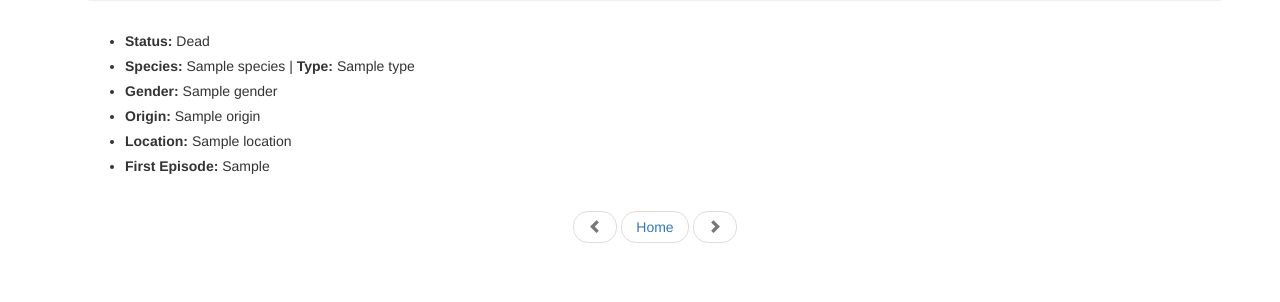
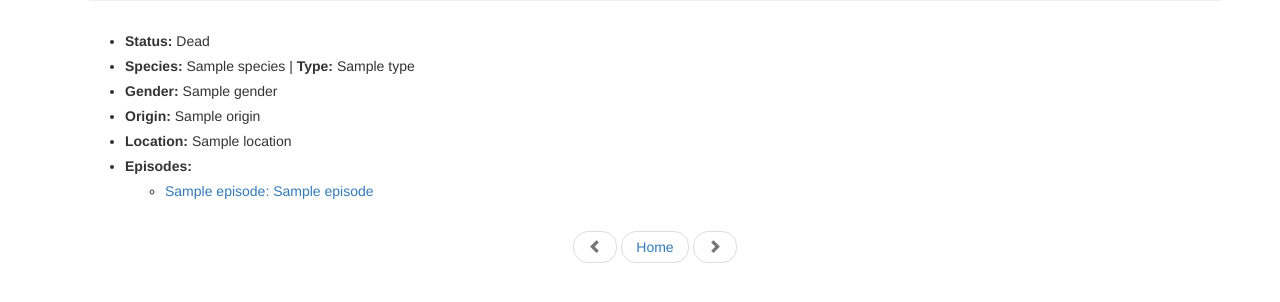
Before and after one commit to akajar/proyectoU03-personajes, a Flask app: page /profile/1 in a window 1280 px wide. Shown: the part 284-586 px from the top of the page. Run offline with Flask 2, Linux system fonts and the light colour scheme; grey boxes marked "Sample" are stand-in pictures; a database or web service that is not in the repository returns one stand-in record (values such as "Sample title"); some libraries are stand-ins or nearby versions.

Commit message:
Muestra los capitulos por personaje en la vista

```diff
--- a/app/templates/profile.html
+++ b/app/templates/profile.html
@@ -36,7 +36,12 @@
           <label>Location:</label> {{character.location}}
         </li>
         <li>
-          <label>First Episode:</label> {{character.first_episode}}
+          <label>Episodes:</label>
+          <ul>
+            {% for ep in character.episodes %}
+            <li><a href="{{url_for('episode_route.episode_details',id=ep.id)}}">{{ep.episode}}: {{ep.name}}</a></li>
+            {% endfor %}
+          </ul>
         </li>
       </ul>
     </div>
```
